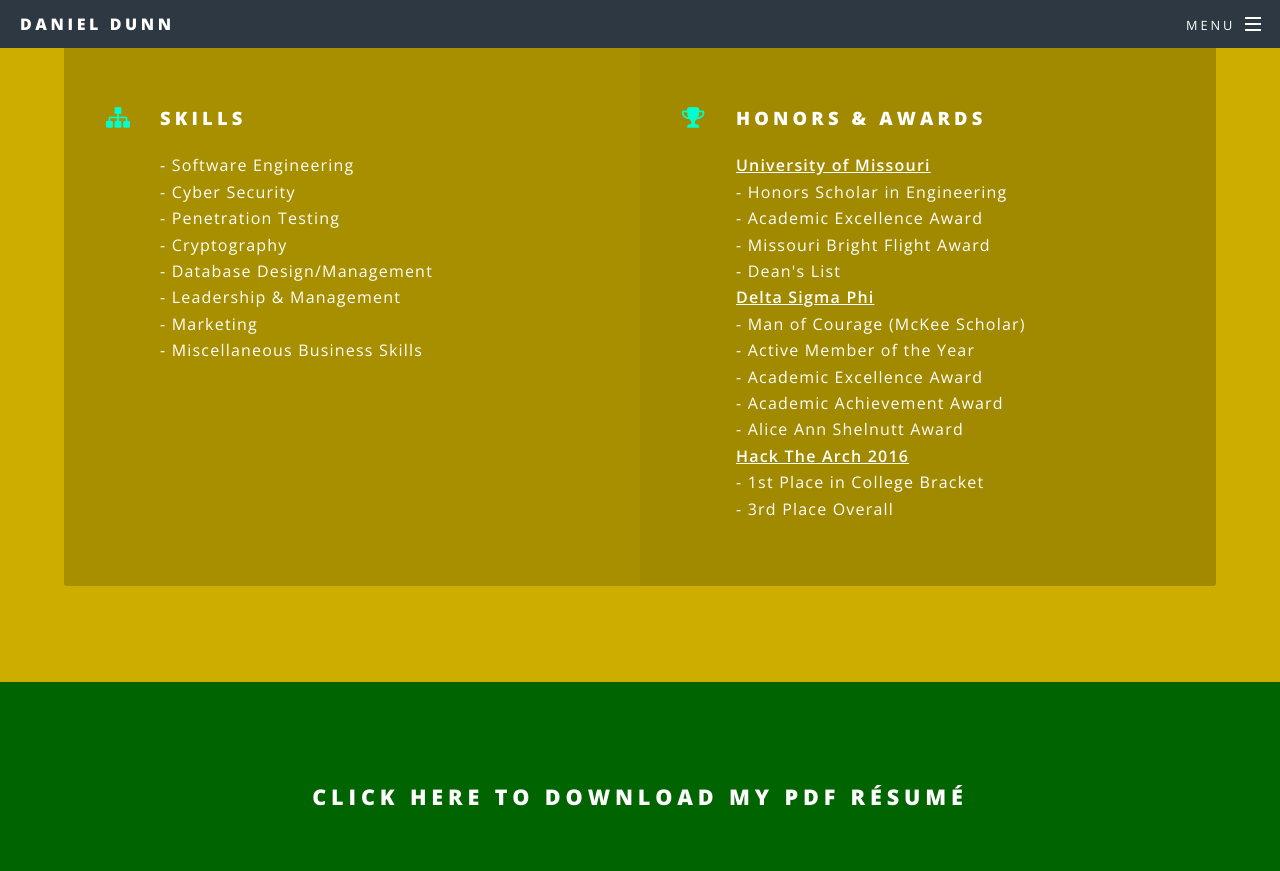
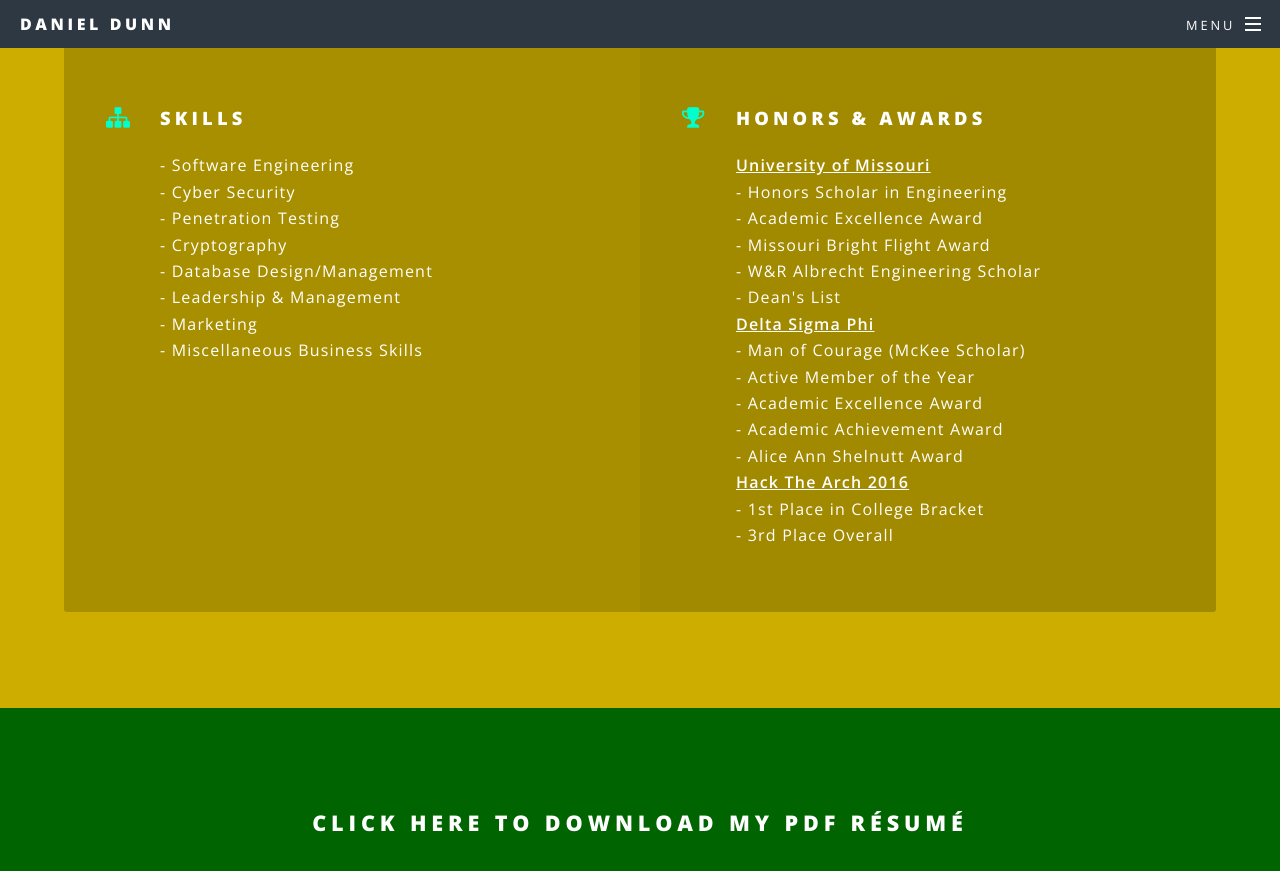
Before and after one commit to NicelyDunn7/dpdunn10.github.io, a Jekyll site: the page built from index.html, in a window 1280 px wide and 900 px high, scrolled down 2784 px. Shown: the top 871 px of the window. Built offline with Jekyll 4.4.1, drawn with Linux system fonts in a browser that asks for light colours.

Commit message:
Added WR Albrech Scholarship

```diff
--- a/index.html
+++ b/index.html
@@ -118,6 +118,7 @@ layout: landing
 										- Honors Scholar in Engineering<br>
 										- Academic Excellence Award<br>
 										- Missouri Bright Flight Award<br>
+										- W&R Albrecht Engineering Scholar<br>
 										- Dean's List<br>
 										<b><u>Delta Sigma Phi</b></u><br>
 										- Man of Courage (McKee Scholar)<br>
```
